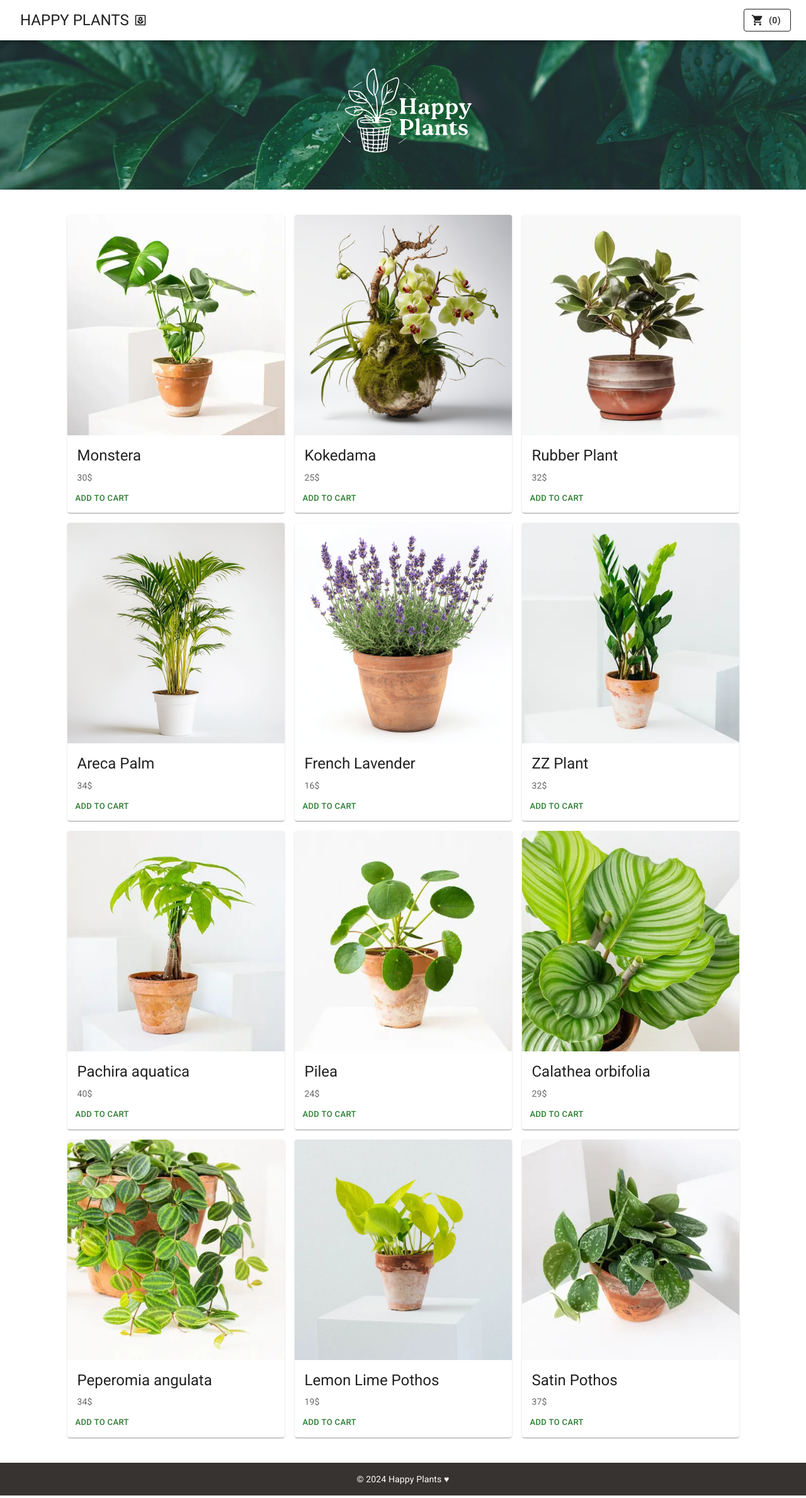
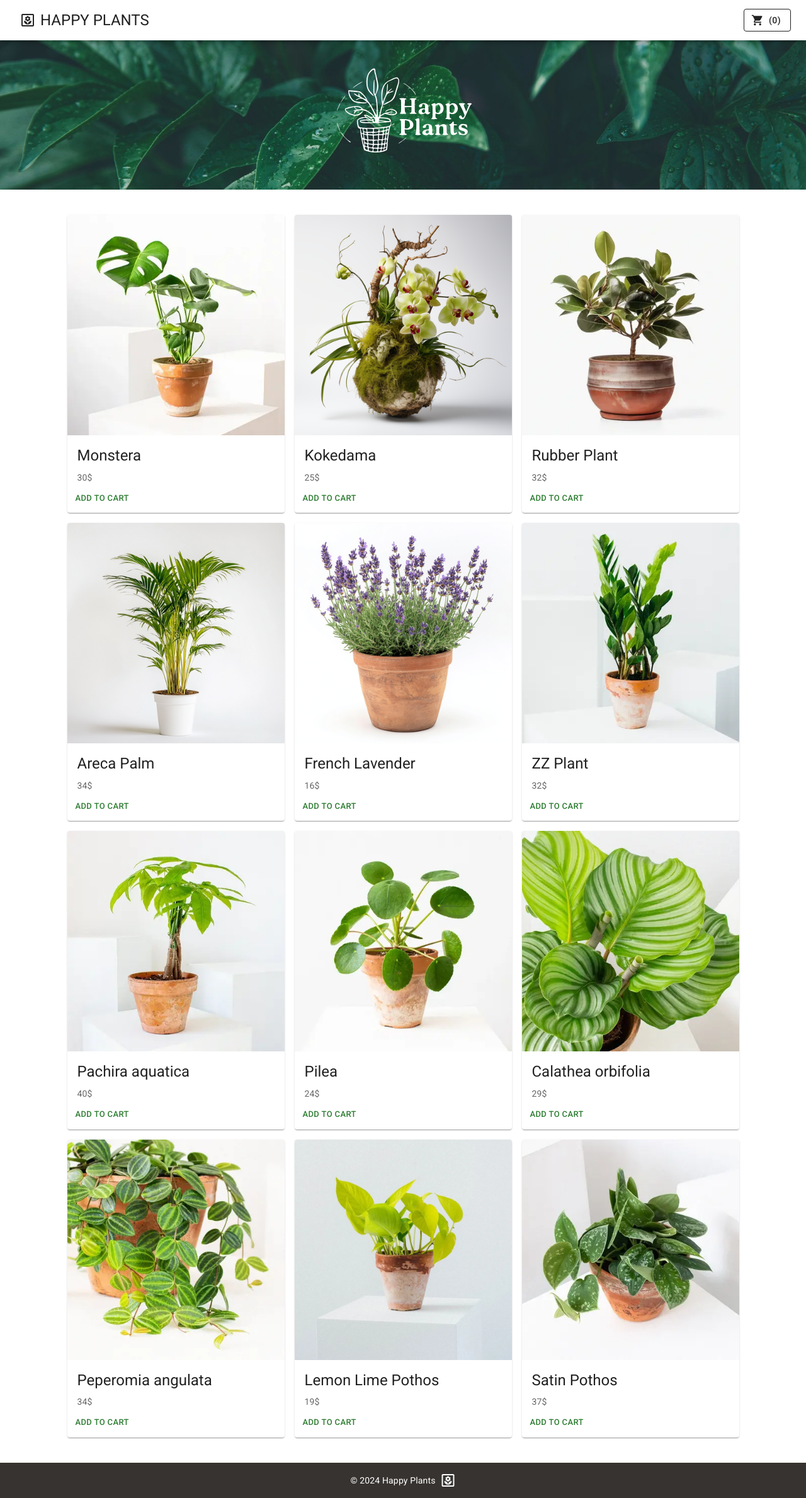
Before and after one commit to seguramaria/plant-web-app, a React (Vite) app: page / in a window 1280 px wide. Shown: the whole page at 63% size. Built offline with nearby package versions, Linux system fonts and the light colour scheme.

Commit message:
Add website name and icon dynamically

```diff
--- a/index.html
+++ b/index.html
@@ -4,12 +4,15 @@
     <meta charset="UTF-8" />
     <link rel="icon" type="image/svg+xml" href="./img/icon.svg" />
     <meta name="viewport" content="width=device-width, initial-scale=1.0" />
-    <title>Happy Plants</title>
     <link rel="preconnect" href="https://fonts.googleapis.com" />
     <link rel="preconnect" href="https://fonts.gstatic.com" crossorigin />
     <link
       rel="stylesheet"
       href="https://fonts.googleapis.com/css2?family=Roboto:wght@300;400;500;700&display=swap"
+    />
+    <link
+      href="https://fonts.googleapis.com/css?family=Material+Icons|Material+Icons+Outlined|Material+Icons+Two+Tone|Material+Icons+Round|Material+Icons+Sharp"
+      rel="stylesheet"
     />
   </head>
   <body>
--- a/src/App.jsx
+++ b/src/App.jsx
@@ -1,5 +1,5 @@
 import { useEffect, useState } from 'react';
-import data from './data/data';
+import { data } from './data/data';
 import Footer from './components/Footer';
 import ProductCard from './components/ProductCard';
 import Header from './components/Header';
@@ -13,12 +13,8 @@ function App() {
     return localStorageCart ? JSON.parse(localStorageCart) : [];
   };
 
-  const [products, setProducts] = useState(data);
+  const products = data.products;
   const [cart, setCart] = useState(initialCart);
-
-  useEffect(() => {
-    setProducts(data);
-  }, []);
 
   useEffect(() => {
     localStorage.setItem('cart', JSON.stringify(cart));
@@ -75,9 +71,11 @@ function App() {
       <Header
         cart={cart}
         clearCart={clearCart}
+        decreaseQuantity={decreaseQuantity}
+        icon={data.icon}
         increaseQuantity={increaseQuantity}
+        name={data.name}
         removeProductFromCart={removeProductFromCart}
-        decreaseQuantity={decreaseQuantity}
       />
       <Stack
         sx={{
@@ -117,7 +115,7 @@ function App() {
           />
         ))}
       </Grid>
-      <Footer />
+      <Footer icon={data.icon} name={data.name} />
     </>
   );
 }
--- a/src/components/Footer.jsx
+++ b/src/components/Footer.jsx
@@ -1,11 +1,16 @@
 import Box from '@mui/material/Box';
+import PropTypes from 'prop-types';
 import Typography from '@mui/material/Typography';
+import { Icon } from '@mui/material';
 
-const Footer = () => {
+const Footer = ({ icon, name }) => {
   return (
     <Box
       component='footer'
       sx={{
+        display: 'flex',
+        alignItems: 'center',
+        justifyContent: 'center',
         backgroundColor: '#373330',
         color: 'white',
         textAlign: 'center',
@@ -16,10 +21,24 @@ const Footer = () => {
       }}
     >
       <Typography variant='body2'>
-        © {new Date().getFullYear()} Happy Plants ♥
+        © {new Date().getFullYear()} {name}
       </Typography>
+      {icon && (
+        <Icon
+          className='material-icons-outlined'
+          color='inherit'
+          sx={{ marginLeft: '0.5rem' }}
+        >
+          {icon}
+        </Icon>
+      )}
     </Box>
   );
 };
 
+Footer.propTypes = {
+  icon: PropTypes.string,
+  name: PropTypes.string.isRequired,
+};
+
 export default Footer;
--- a/src/components/Header.jsx
+++ b/src/components/Header.jsx
@@ -10,13 +10,15 @@ import {
 import PropTypes from 'prop-types';
 import ShoppingCartIcon from '@mui/icons-material/ShoppingCart';
 import ShoppingCart from './ShoppingCart';
-import YardOutlinedIcon from '@mui/icons-material/YardOutlined';
+import { Icon } from '@mui/material';
 
 const Header = ({
   cart,
   clearCart,
   decreaseQuantity,
+  icon,
   increaseQuantity,
+  name,
   removeProductFromCart,
 }) => {
   const [isCartOpen, setIsCartOpen] = useState(false);
@@ -28,14 +30,18 @@ const Header = ({
   return (
     <AppBar position='sticky' color='inherit'>
       <Toolbar sx={{ justifyContent: 'space-between', alignItems: 'center' }}>
-        <Button
-          variant='text'
-          color='inherit'
-          endIcon={<YardOutlinedIcon />}
-          onClick={() => console.log('click')}
-        >
+        <Button variant='text' color='inherit' href='/'>
+          {icon && (
+            <Icon
+              className='material-icons-outlined'
+              color='inherit'
+              sx={{ marginRight: '0.5rem' }}
+            >
+              {icon}
+            </Icon>
+          )}
           <Typography component='div' variant='h5'>
-            Happy Plants
+            {name}
           </Typography>
         </Button>
 
@@ -85,7 +91,9 @@ Header.propTypes = {
   cart: PropTypes.array.isRequired,
   clearCart: PropTypes.func.isRequired,
   decreaseQuantity: PropTypes.func.isRequired,
+  icon: PropTypes.string,
   increaseQuantity: PropTypes.func.isRequired,
+  name: PropTypes.string.isRequired,
   removeProductFromCart: PropTypes.func.isRequired,
 };
 
--- a/src/components/ProductDetail.jsx
+++ b/src/components/ProductDetail.jsx
@@ -11,7 +11,6 @@ import { Stack } from '@mui/material';
 import IconButton from '@mui/material/IconButton';
 import AddCircleOutlineIcon from '@mui/icons-material/AddCircleOutline';
 import RemoveCircleOutlineIcon from '@mui/icons-material/RemoveCircleOutline';
-
 import useMediaQuery from '@mui/material/useMediaQuery';
 
 const Product = ({
--- a/src/components/ShoppingCart.jsx
+++ b/src/components/ShoppingCart.jsx
@@ -3,6 +3,7 @@ import ShoppingCartItem from './ShoppingCartItem';
 import ShoppingBagOutlinedIcon from '@mui/icons-material/ShoppingBagOutlined';
 import { Button, Stack, Typography } from '@mui/material';
 import { useMemo } from 'react';
+import useMediaQuery from '@mui/material/useMediaQuery';
 
 const ShoppingCart = ({
   cart,
@@ -20,10 +21,12 @@ const ShoppingCart = ({
       ),
     [cart]
   );
+  const isDesktop = useMediaQuery('(min-width:600px)');
 
   return (
     <Stack
       sx={{
+        width: isDesktop ? 400 : '100vw',
         height: '100%',
         padding: '1rem 1.5rem',
         alignItems: 'flex-start',
@@ -46,6 +49,7 @@ const ShoppingCart = ({
           sx={{
             alignItems: 'flex-start',
             justifyContent: 'center',
+            width: '100%',
           }}
         >
           <Typography variant='h6' paddingBottom='1rem'>
--- a/src/components/ShoppingCartItem.jsx
+++ b/src/components/ShoppingCartItem.jsx
@@ -10,19 +10,21 @@ import DeleteIcon from '@mui/icons-material/Delete';
 import PropTypes from 'prop-types';
 
 const ShoppingCartItem = ({
+  decreaseQuantity,
   increaseQuantity,
-  decreaseQuantity,
   product,
   removeProductFromCart,
 }) => {
   const { image, name, price, quantity } = product;
+
   return (
     <Card
       sx={{
         display: 'flex',
-        width: 300,
+        width: '100%',
         marginBottom: '0.5rem',
         position: 'relative',
+        padding: '0.5rem',
       }}
     >
       <IconButton
@@ -39,20 +41,22 @@ const ShoppingCartItem = ({
         image={`./img/${image}.webp`}
         alt={`${name} image`}
       />
-      <Box sx={{ display: 'flex', flexDirection: 'column' }}>
-        <CardContent sx={{ flex: '1 0 auto' }}>
+      <Box
+        sx={{ display: 'flex', flexDirection: 'column', overflow: 'hidden' }}
+      >
+        <CardContent>
           <Typography
-            component='div'
-            variant='h5'
-            sx={{ marginTop: '0.85rem' }}
+            sx={{
+              fontSize: '1rem',
+              marginTop: '0.85rem',
+              whiteSpace: 'nowrap',
+              overflow: 'hidden',
+              textOverflow: 'ellipsis',
+            }}
           >
             {name}
           </Typography>
-          <Typography
-            variant='subtitle1'
-            component='div'
-            sx={{ color: 'text.secondary' }}
-          >
+          <Typography sx={{ fontSize: '0.75rem', color: 'text.secondary' }}>
             {price}$
           </Typography>
         </CardContent>
@@ -77,8 +81,8 @@ const ShoppingCartItem = ({
 };
 
 ShoppingCartItem.propTypes = {
+  decreaseQuantity: PropTypes.func.isRequired,
   increaseQuantity: PropTypes.func.isRequired,
-  decreaseQuantity: PropTypes.func.isRequired,
   product: PropTypes.object.isRequired,
   removeProductFromCart: PropTypes.func.isRequired,
 };
--- a/src/data/data.js
+++ b/src/data/data.js
@@ -1,4 +1,7 @@
-const data = [
+export const data = {
+  name: 'Happy Plants',
+  icon: 'yard',
+  products: [
     {
       id: 1,
       name: 'Monstera',
@@ -95,6 +98,5 @@ const data = [
         'It is admired for its silvery, satin-like leaves that create a striking visual effect. This low-maintenance vine prefers bright, indirect light and thrives in a range of humidity levels, making it a fantastic choice for indoor greenery.',
       price: 37,
     },
-];
-
-export default data;
+  ],
+};
--- a/src/main.jsx
+++ b/src/main.jsx
@@ -1,8 +1,12 @@
 import { StrictMode } from 'react';
 import { createRoot } from 'react-dom/client';
+import { data } from './data/data.js'; // Asegúrate de que 'data' se exporta correctamente
 import App from './App.jsx';
 
-createRoot(document.getElementById('root')).render(
+document.title = data.name;
+
+const root = createRoot(document.getElementById('root'));
+root.render(
   <StrictMode>
     <App />
   </StrictMode>
```
Lines whose indentation alone changed are shown as unchanged.
